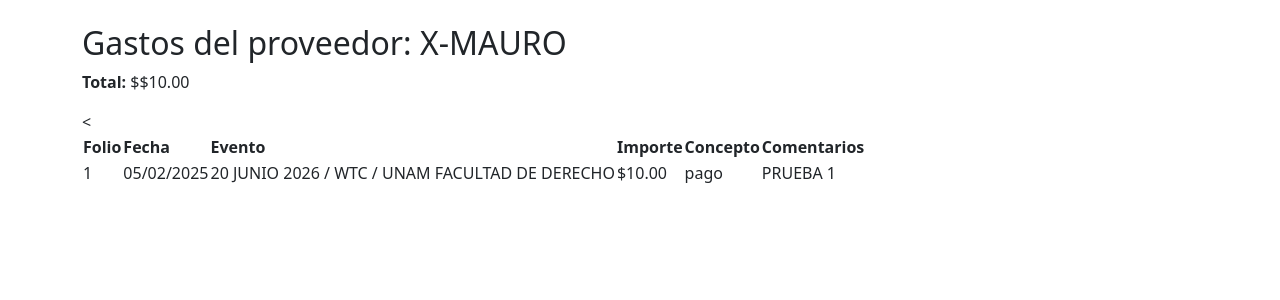
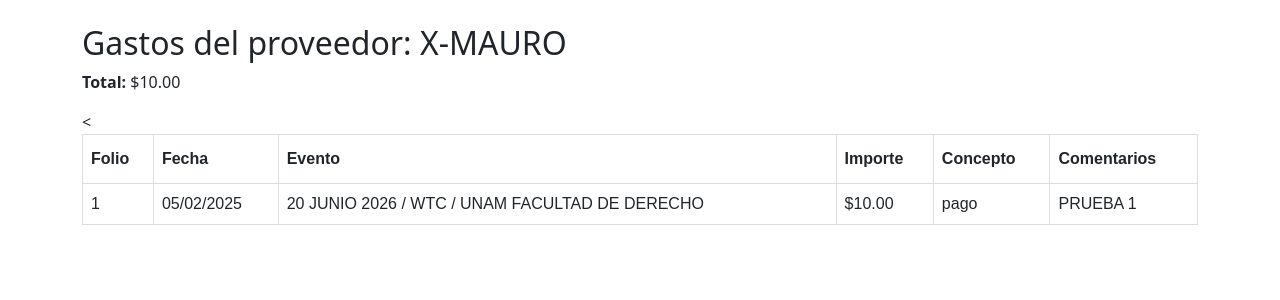
Before and after one commit to meg544/django-p61L, a Django app: page /proveedor/1/gastos/ in a window 1280 px wide. Shown: the part 56-356 px from the top of the page. Run offline with Django 4.2, Linux system fonts and the light colour scheme; a user stored in the database is signed in; data comes from the database, SQL or seed files in the repository.

Commit message:
se agrega style a listar_gastos_proveedor.html

```diff
--- a/myapp/templates/proveedores/listar_gastos_proveedor.html
+++ b/myapp/templates/proveedores/listar_gastos_proveedor.html
@@ -3,9 +3,30 @@
 {% block content %}
 <h2>Gastos del proveedor: {{ proveedor.nombre }}</h2>
 
-<p><strong>Total: </strong> ${{ total|formato_pesos }}</p>
+<p><strong>Total: </strong> {{ total|formato_pesos }}</p>
+<style>
+         #customers {
+        font-family: Arial, Helvetica, sans-serif;
+        border-collapse: collapse;
+        width: 100%;
+        }
 
-<table>
+        #customers td, #customers th {
+        border: 1px solid #ddd;
+        padding: 8px;
+        }
+
+        #customers tr:nth-child(even){background-color: #f2f2f2;}
+
+        #customers tr:hover {background-color: #ddd;}
+
+        #customers th {
+            padding-top: 12px;
+            padding-bottom: 12px;
+            text-align: left;
+        }
+</style>
+<table id="customers">
   <thead>
   <tr>
     <<th>Folio</th>
```
